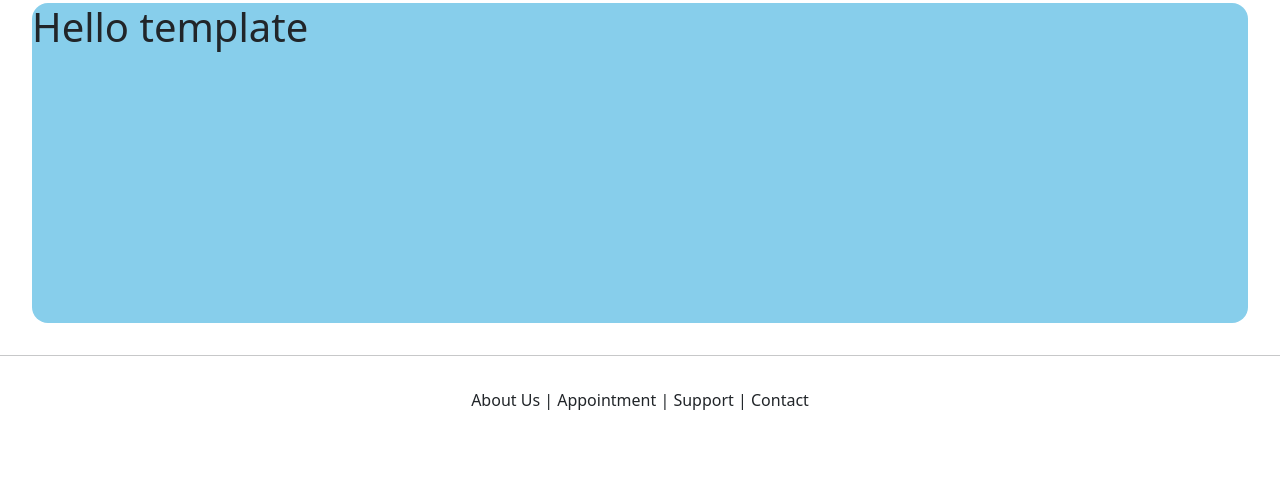
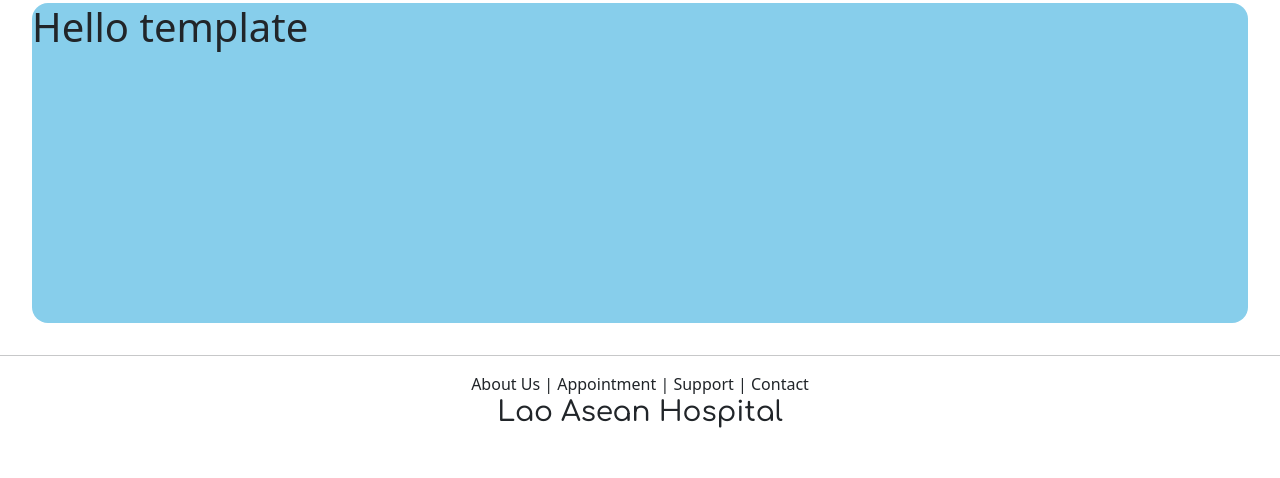
Before and after one commit to nalisa2022/django-basic, a Django app: page / in a window 1280 px wide. Shown: the part 184-662 px from the top of the page. Run offline with Django 4.2, Linux system fonts and the light colour scheme.

Commit message:
static css setting

```diff
--- a/accountapp/urls.py
+++ b/accountapp/urls.py
@@ -4,7 +4,6 @@ from .views import hello_world, home
 app_name='accountapp' # localhost:8000/account/helloworld = accountapp:hello_world
 
 urlpatterns = [
-	path('/helloworld', hello_world, name='hello_world'),
+	# path('/helloworld', hello_world, name='hello_world'),
 	path('', home ),
-	# path('login_process', login_process ),
 ]
--- a/config/urls.py
+++ b/config/urls.py
@@ -19,7 +19,7 @@ from django.urls import path, include
 
 urlpatterns = [
     path('admin/', admin.site.urls),
-    path('myapp', include("myapp.urls")),
-    path('account', include("accountapp.urls")),
+    # path('myapp', include("myapp.urls")),
+    # path('account', include("accountapp.urls")),
     path('', include("accountapp.urls")),
 ]
--- /dev/null
+++ b/static/base.css
@@ -0,0 +1,10 @@
+.landingpage_header_logo {
+    font-family: 'Comfortaa', serif;
+    font-size: 48px;
+}
+
+.landingpage_footer_logo {
+    font-family: 'Comfortaa', serif;
+    text-align: center;
+    margin-top: 2rem 0;
+}
--- a/templates/footer.html
+++ b/templates/footer.html
@@ -1,9 +1,12 @@
 <!DOCTYPE html>
-<div style="text-align:center; margin-top: 2rem;">
-    <div>
+<div>
+    <div style="text-align:center ;">
         <span>About Us</span> |
         <span>Appointment</span> |
         <span>Support</span> |
         <span>Contact</span>
     </div>
+    <div>
+        <h3 class="landingpage_footer_logo">Lao Asean Hospital</h3>
+    </div>
 </div>
--- a/templates/head.html
+++ b/templates/head.html
@@ -10,4 +11,7 @@
     <link rel="preconnect" href="https://fonts.googleapis.com">
     <link rel="preconnect" href="https://fonts.gstatic.com" crossorigin>
     <link href="https://fonts.googleapis.com/css2?family=Comfortaa:wght@500&display=swap" rel="stylesheet">
+
+    <!-- Default CSS link -->
+    <link rel="stylesheet" type="text/css" href="{% static 'base.css' %}">
 </head>
--- a/templates/header.html
+++ b/templates/header.html
@@ -1,8 +1,7 @@
 <!DOCTYPE html>
 <div style="text-align:center ; margin: 2rem 0;">
     <div>
-        <h1 style="font-family: 'Comfortaa', serif;
-        font-size: 48px;">LaoAseanHospital</h1>
+        <h1 class="landingpage_header_logo">LaoAseanHospital</h1>
     </div>
     <div>
         <span>nav</span>
```
Also changed, not shown: other parts of templates/head.html (+1 -0 lines), config/settings.py (+7 -0 lines), 1 other file.
